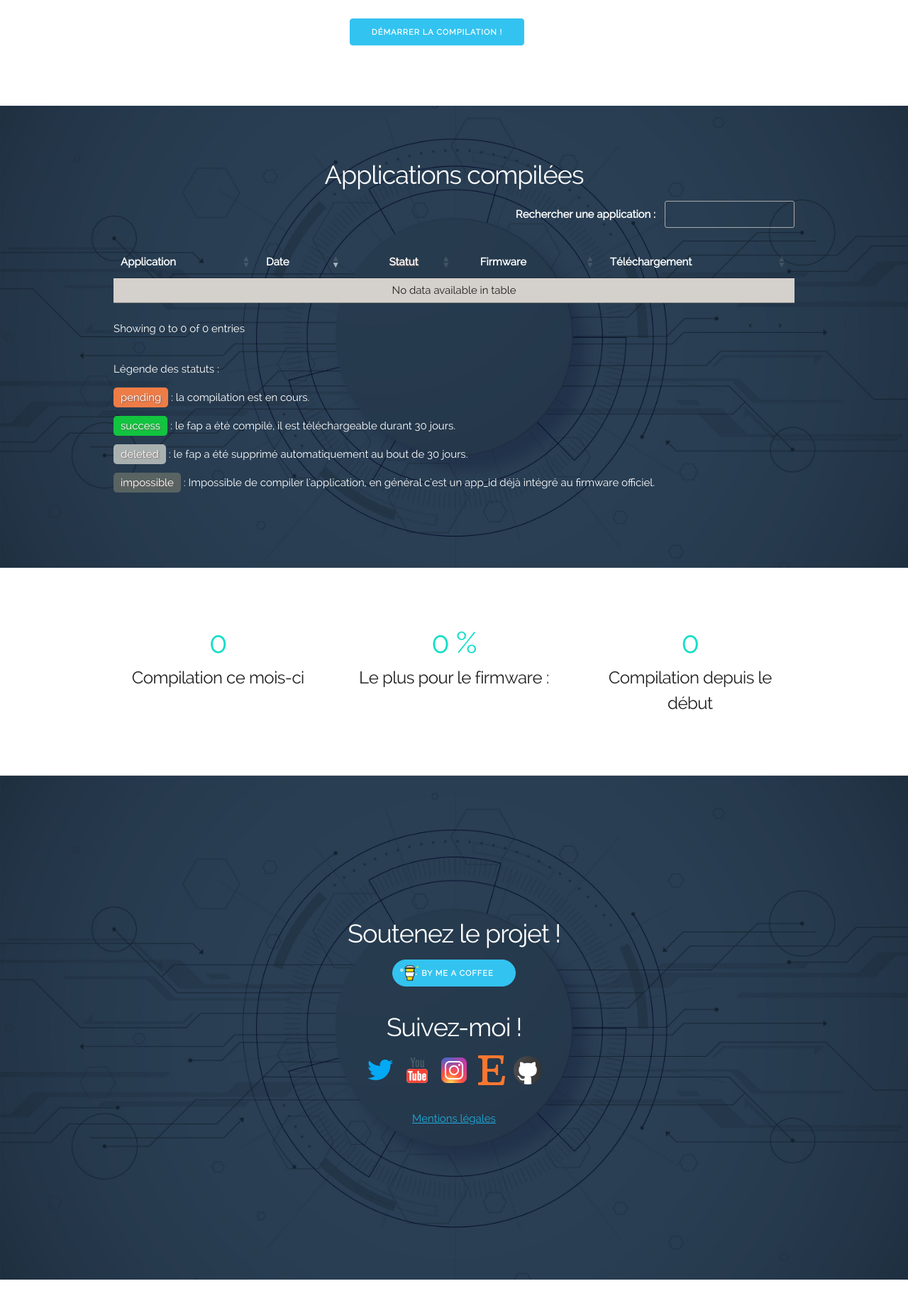
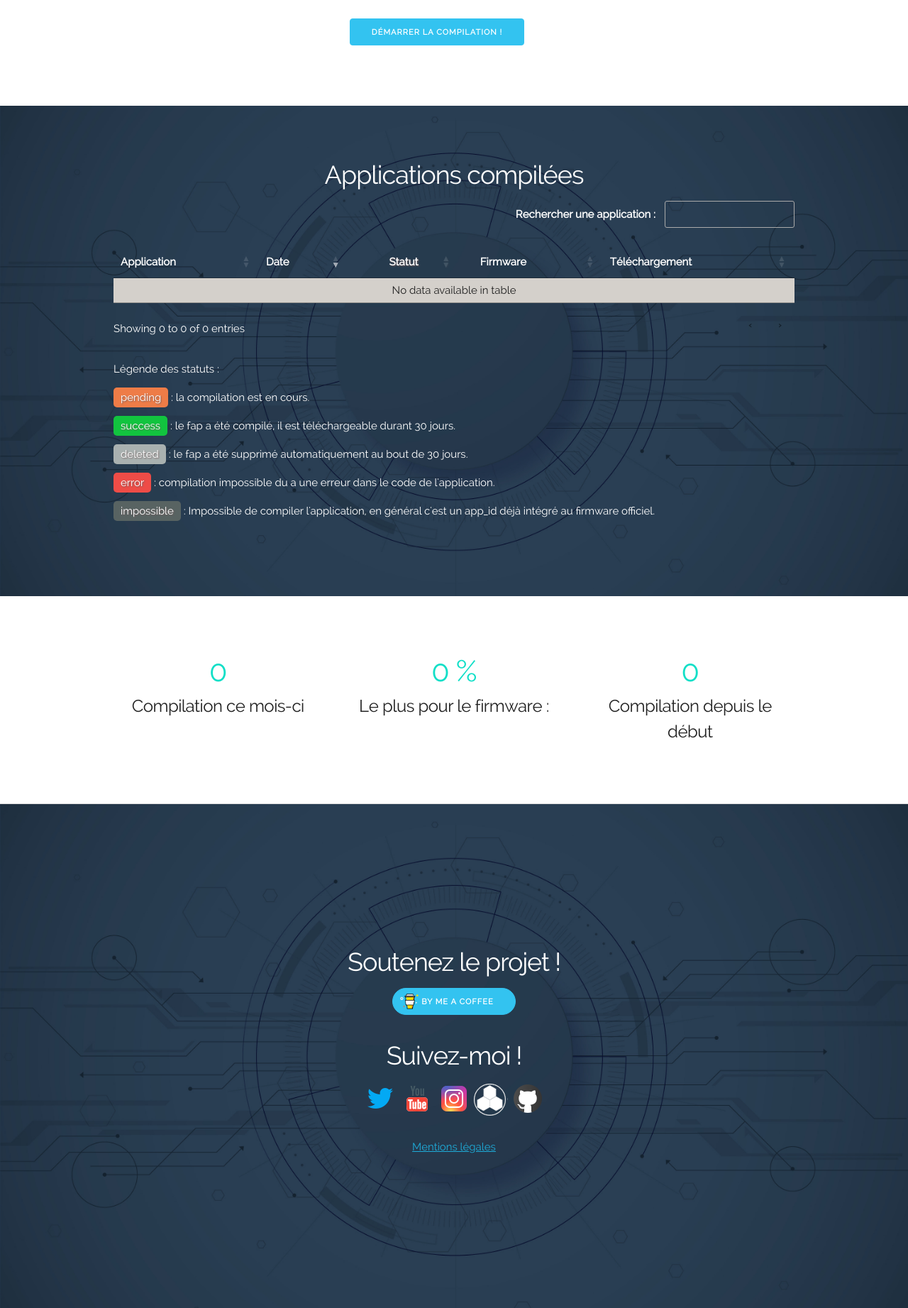
Before and after one commit to inaz0/fzoc, a PHP site: page /index.php in a window 1280 px wide. Shown: the part 396-2239 px from the top of the page at 71% size. Before the commit the page ends 2199 px from the top, so only its background shows below. Run offline with PHP 8.4, Linux system fonts and the light colour scheme; data comes from the database, SQL or seed files in the repository; data that the repository does not hold is empty; some libraries are stand-ins or nearby versions.

Commit message:
Correction sur le status des compilations pour bien prendre en compte les erreurs et retrait d'etsy

```diff
--- a/www/crons/task_runner.php
+++ b/www/crons/task_runner.php
@@ -24,7 +24,7 @@ foreach( $pending_task ?? [] as $task_waiting ){
         if( rename( $task_list.$task_waiting, $task_list.'running/'.$task_waiting ) ) {
 
             $result_file = $task_list.'result/'.str_replace('.sh','',$task_waiting).'.result';
-            shell_exec( 'sh '.$task_list.'running/'.$task_waiting .' > '.$result_file );
+            shell_exec( 'sh '.$task_list.'running/'.$task_waiting .' 2> '.$result_file );
 
             //-- on récupère le contenu du resutl si on trouve "Found nothing to build" on le met en "build impossible"
             //-- update le status pour chaque tache
@@ -38,6 +38,10 @@ foreach( $pending_task ?? [] as $task_waiting ){
             if( preg_match('/Found nothing to build/iu', $check_result) ){
 
                 $sql_update_compiled->execute( ['new_status' => 'impossible', 'compiled_path' => $correct_compiled_path ] );
+            }
+            else if( preg_match('/errors/iu', $check_result) ){
+
+                $sql_update_compiled->execute( ['new_status' => 'error', 'compiled_path' => $correct_compiled_path ] );
             }
             else{
 
--- a/www/public/index.php
+++ b/www/public/index.php
@@ -80,6 +80,7 @@ $translation  = [
             'status_pending'    => 'la compilation est en cours.',
             'status_success'    => 'le fap a été compilé, il est téléchargeable durant 30 jours.',
             'status_deleted'    => 'le fap a été supprimé automatiquement au bout de 30 jours.',
+            'status_error'    => 'compilation impossible du a une erreur dans le code de l\'application.',
             'status_impossible' => 'Impossible de compiler l\'application, en général c\'est un app_id déjà intégré au firmware officiel.',
 
         ],
@@ -124,6 +125,7 @@ $translation  = [
             'status_pending'    => 'compilation is in progress.',
             'status_success'    => 'the fap has been compiled, it is downloadable for 30 days.',
             'status_deleted'    => 'the fap was automatically deleted after 30 days.',
+            'status_error'      => 'Unable to compile due to error in application\'s code.',
             'status_impossible' => 'Unable to compile the application, usually it is an app_id already integrated into the official firmware.',
 
         ],
@@ -709,6 +711,7 @@ if( $form_is_valid === true ){
             <span class="pending">pending</span> : <?php echo $translation[ $lang ][ 'legend' ][ 'status_pending' ]; ?><br />
             <span class="success">success</span> : <?php echo $translation[ $lang ][ 'legend' ][ 'status_success' ]; ?><br />
             <span class="deleted">deleted</span> : <?php echo $translation[ $lang ][ 'legend' ][ 'status_deleted' ]; ?><br />
+            <span class="error">error</span> : <?php echo $translation[ $lang ][ 'legend' ][ 'status_error' ]; ?><br />
             <span class="impossible">impossible</span> : <?php echo $translation[ $lang ][ 'legend' ][ 'status_impossible' ]; ?><br />
         </p>
     </div>
@@ -744,7 +747,7 @@ if( $form_is_valid === true ){
         <a href="https://twitter.com/bsmt_nevers" target="_blank"><img src="assets/images/icons8-twitter-48.png" alt="Twitter" /></a>
         <a href="https://www.youtube.com/@kanjian_fr" target="_blank"><img src="assets/images/icons8-youtube-48.png" alt="Youtube" /></a>
         <a href="https://www.instagram.com/kanjian_fr/" target="_blank"><img src="assets/images/icons8-instagram-48.png" alt="Instagram" /></a>
-        <a href="https://kanjianfr.etsy.com/" target="_blank"><img src="assets/images/icons8-etsy-48.png" alt="Etsy" /></a>
+        <a href="https://shop.kanjian.fr target="_blank"><img src="assets/images/mon.png" alt="Shop Kanjian" /></a>
         <a href="https://github.com/inaz0/" target="_blank"><img src="assets/images/icons8-github-48.png" alt="GitHub" /></a>
       </p>
       <p>
@@ -808,7 +811,6 @@ $( document ).ready(function() {
 	    Twitter logo: <a target="_blank" href="https://icons8.com/icon/13963/twitter">Twitter</a> icon by <a target="_blank" href="https://icons8.com">Icons8</a><br />
 	    Youtube logo: <a target="_blank" href="https://icons8.com/icon/13983/youtube">YouTube</a> icon by <a target="_blank" href="https://icons8.com">Icons8</a><br />
         Instagram logo : <a target="_blank" href="https://icons8.com/icon/Xy10Jcu1L2Su/instagram">Instagram</a> icon by <a target="_blank" href="https://icons8.com">Icons8</a><br />
-        Etsy logo : <a target="_blank" href="https://icons8.com/icon/MQ-HLKLCGrJn/etsy">Etsy</a> icon by <a target="_blank" href="https://icons8.com">Icons8</a><br />
         Download logo: <a target="_blank" href="https://icons8.com/icon/103169/downloading-updates">Download</a> icon by <a target="_blank" href="https://icons8.com">Icons8</a><br />
         GitHub logo: <a target="_blank" href="https://icons8.com/icon/AZOZNnY73haj/github">GitHub</a> icon by <a target="_blank" href="https://icons8.com">Icons8</a>
     </p>
```
Also changed, not shown: www/public/assets/images/mon.png (added).
